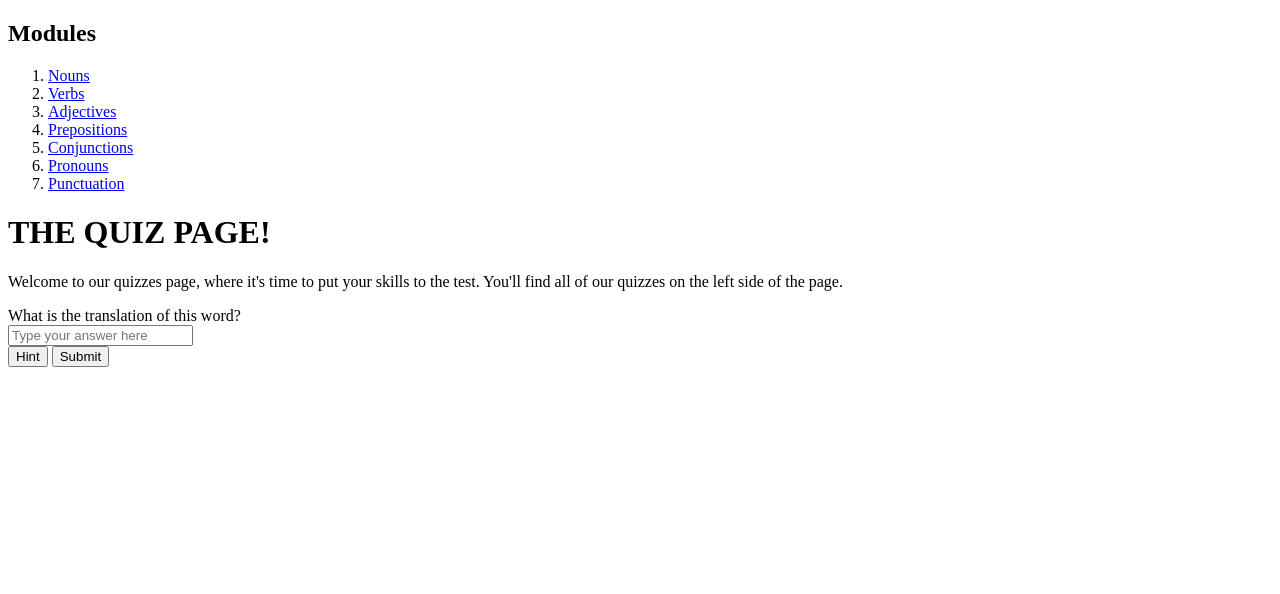
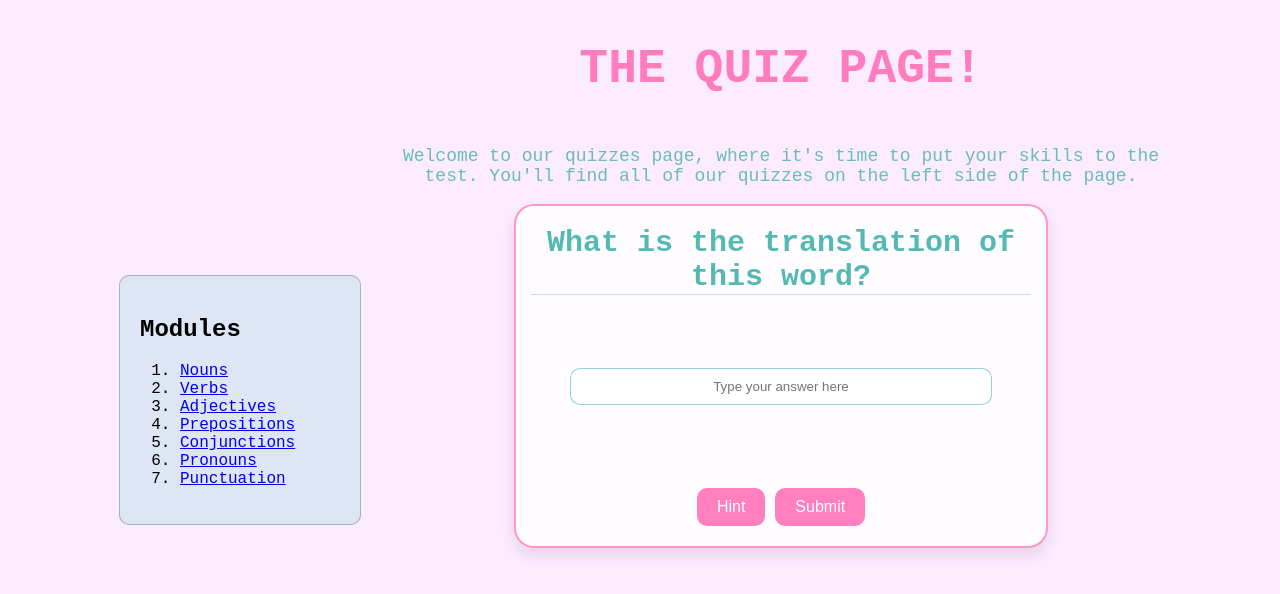
Before and after one commit to JianmingLinUMass/ms02, a plain HTML site: page front-end/quizzes.html in a window 1280 px wide. Drawn offline with Linux system fonts and the light colour scheme.

Commit message:
quiz.css -> quizzes.css

```diff
--- a/front-end/quizzes.html
+++ b/front-end/quizzes.html
@@ -4,7 +4,7 @@
     <meta charset="UTF-8">
     <meta name="viewport" content="width=device-width, initial-scale=1.0">
     <title>Quizzes Page</title>
-    <link rel="stylesheet" href="quiz.css">
+    <link rel="stylesheet" href="quizzes.css">
 </head>
 <body>
     <div class="modules-box">
```
